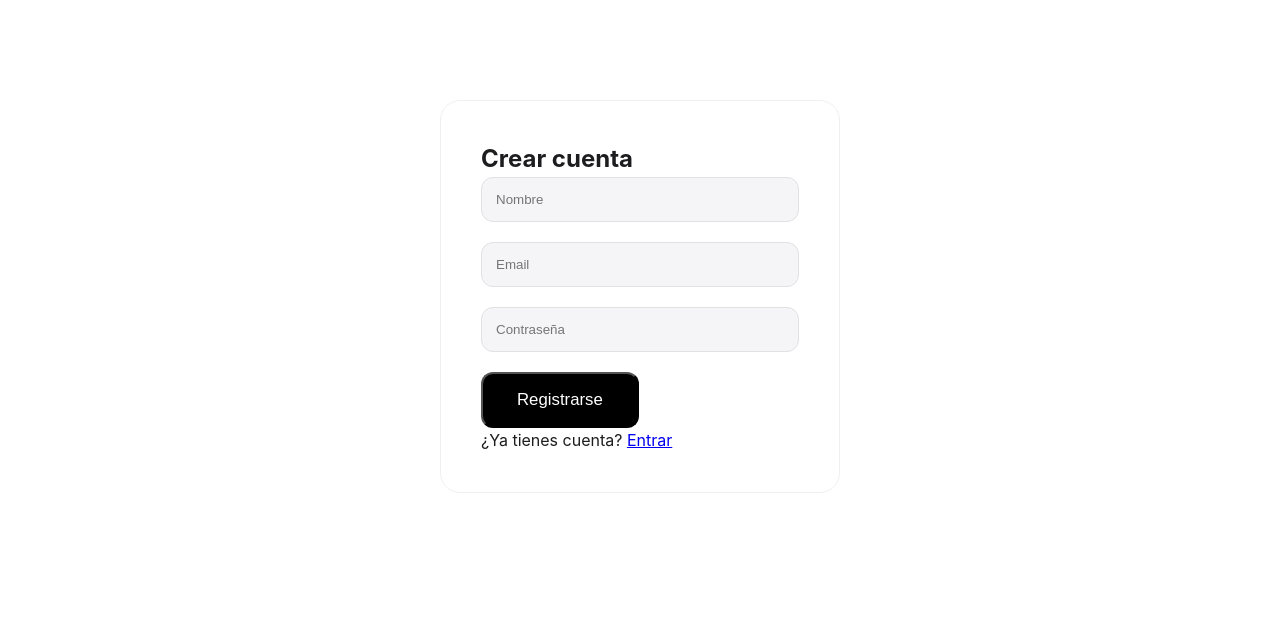
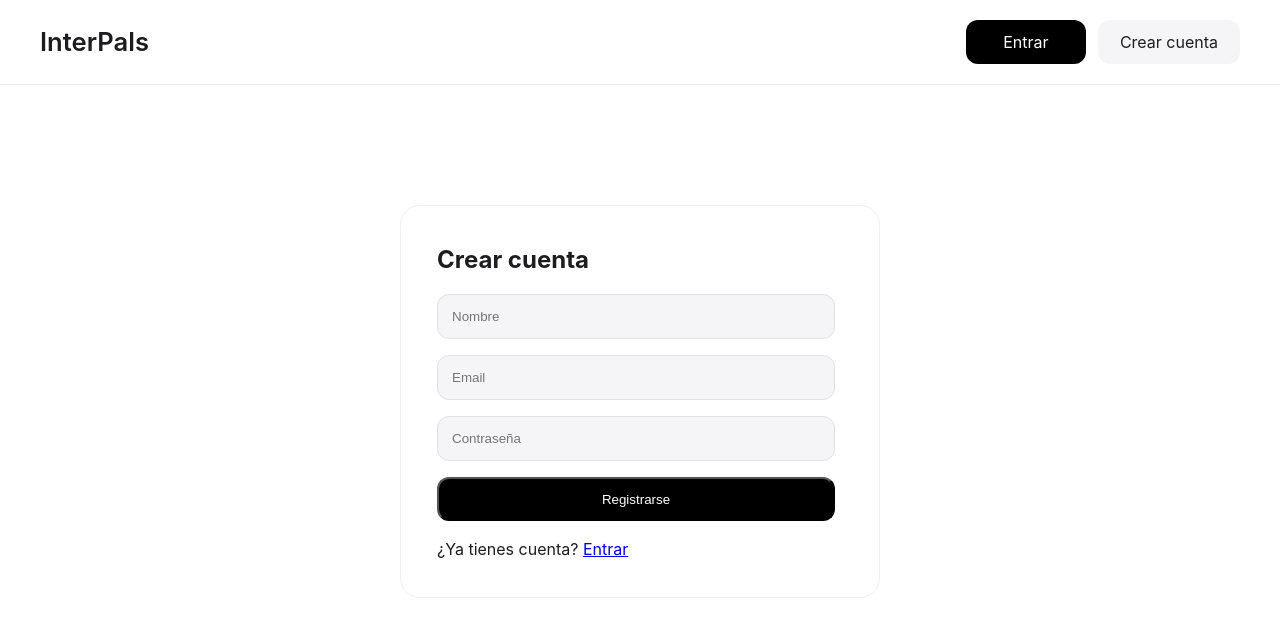
Before and after one commit to tamara-iborra/InterPals, a plain HTML site: page front/signup.html in a window 1280 px wide. Drawn offline with Linux system fonts and the light colour scheme.

Commit message:
add new home styles and small fixes

```diff
--- a/front/css/styles.css
+++ b/front/css/styles.css
@@ -1,3 +1,21 @@
+:root {
+  --header-height: 85px;
+
+  --background-color: #fff;
+  --text-color: #1d1d1f;
+  --label-color: #6e6e73;
+  --border-color: #f0f0f2;
+  --input-border: #e1e1e5;
+
+  --primary-color: #000;
+  --primary-color-hover: #4a4a4a;
+
+  --secondary-color: #f5f5f7;
+  --secondary-color-hover: #d5d5d5;
+
+  --muted-2: #4a4a4a;
+}
+
 * {
   margin: 0;
   padding: 0;
@@ -6,140 +24,115 @@ box-sizing: border-box;
 
 body {
   font-family: -apple-system, BlinkMacSystemFont, "SF Pro Display", "Inter";
-background: #fff;
-color: #1d1d1f;
+  background: var(--background-color);
+  color: var(--text-color);
   line-height: 1.5;
-}
-
-/* Botones */
-.btn, .btn-big, .btn-secondary {
-text-decoration: none;
-border-radius: 12px;
-padding: 10px 22px;
-transition: 0.25s ease;
-display: inline-block;
-}
-
-.btn {
-background: #000;
-color: #fff;
-}
-
-.btn-secondary {
-background: #f5f5f7;
-color: #1d1d1f;
-}
-
-.btn-big {
-background: #000;
-color: #fff;
-padding: 16px 34px;
-font-size: 1.05rem;
 }
 
 /* Header */
 .header {
+  position: sticky;
+  top: 0;
   display: flex;
+  height: var(--header-height);
   justify-content: space-between;
+  align-items: center;
   padding: 20px 40px;
-align-items: center;
+  background-color: var(--background-color);
   border-bottom: 1px solid #f0f0f2;
 }
 
 .header .logo {
+  all: unset;
+  cursor: pointer;
+}
+
+.header .logo h1 {
   font-weight: 600;
   font-size: 1.6rem;
 }
 
-/* Hero */
-.hero {
-text-align: center;
-padding: 120px 20px;
+.header nav {
+  display: flex;
+  gap: 12px;
 }
 
-.hero h2 {
-font-size: 2.8rem;
-font-weight: 600;
-margin-bottom: 20px;
+/* Buttons */
+.btn,
+.btn-big,
+.btn-secondary {
+  display: inline-block;
+  min-height: 44px;
+  min-width: 120px;
+  border-radius: 12px;
+  padding: 10px 22px;
+  text-decoration: none;
+  cursor: pointer;
+  transition: 0.25s ease;
 }
 
-.hero p {
-color: #6e6e73;
-margin-bottom: 30px;
-font-size: 1.2rem;
+.btn {
+  text-align: center;
+  background: var(--primary-color);
+  color: var(--background-color);
 }
 
-.hero-img {
-margin-top: 30px;
-max-width: 700px;
-border-radius: 22px;
+.btn:hover {
+  background: var(--primary-color-hover);
 }
 
-/* Features */
-.features {
-display: flex;
-justify-content: space-around;
-padding: 60px 20px;
-text-align: center;
+.btn-secondary {
+  background: var(--secondary-color);
+  color: var(--text-color);
 }
 
-.feature h3 {
-margin-bottom: 10px;
+.btn-secondary:hover {
+  background: var(--secondary-color-hover);
+}
+
+.btn-big {
+  padding: 16px 34px;
+  font-size: 1.05rem;
+  min-width: 180px;
+}
+
+.btn-full {
+  width: 100%;
 }
 
 /* Form container */
 .form-container {
-max-width: 400px;
-margin: 100px auto;
-padding: 40px;
+  max-width: 480px;
+  margin: 120px auto;
+  padding: 36px;
   background: #fff;
   border-radius: 20px;
   border: 1px solid #f0f0f2;
 }
 
-input {
+.form-container .title {
+  padding-bottom: 16px;
+}
+
+.form-container form {
+  display: flex;
+  flex-direction: column;
+  padding-left: 0px;
+  padding-right: 8px;
+  gap: 16px;
+}
+
+.form-container input {
   width: 100%;
-margin-bottom: 20px;
   padding: 14px;
   border-radius: 12px;
-border: 1px solid #e1e1e5;
-background: #f5f5f7;
+  border: 1px solid var(--input-border);
+  background: var(--secondary-color);
 }
 
 /* Footer */
 .footer {
   text-align: center;
   padding: 40px 20px;
-color: #6e6e73;
+  color: var(--label-color);
 }
-
-.about {
-max-width: 900px;
-margin: 60px auto;
-padding: 0 20px;
-text-align: center;
-}
-
-.about h2 {
-font-size: 2.2rem;
-font-weight: 600;
-margin-bottom: 20px;
-}
-
-.about p {
-font-size: 1.1rem;
-color: #4a4a4a;
-margin-bottom: 30px;
-line-height: 1.6;
-}
-
-.about ul {
-list-style: none;
-padding: 0;
-}
-
-.about ul li {
-margin: 10px 0;
-font-size: 1rem;
-color: #1d1d1f;
-}
--- /dev/null
+++ b/front/js/navbar.js
@@ -0,0 +1,18 @@
+class SiteNavbar extends HTMLElement {
+  connectedCallback() {
+    this.innerHTML = `
+      <header class="header">
+        <a href="home.html" class="logo">
+          <h1>InterPals</h1>
+        </a>
+
+        <nav>
+          <a href="login.html" class="btn">Entrar</a>
+          <a href="signup.html" class="btn-secondary">Crear cuenta</a>
+        </nav>
+      </header>
+    `;
+  }
+}
+
+customElements.define('site-navbar', SiteNavbar);
--- a/front/signup.html
+++ b/front/signup.html
@@ -1,23 +1,28 @@
 <!DOCTYPE html>
 <html lang="es">
+
 <head>
     <meta charset="UTF-8">
     <meta name="viewport" content="width=device-width, initial-scale=1.0">
     <title>InterPals - Registro</title>
     <link rel="stylesheet" href="./css/styles.css">
+    <script defer src="./js/navbar.js"></script>
 </head>
+
 <body>
+    <site-navbar></site-navbar>
     <div class="form-container">
-    <h2>Crear cuenta</h2>
+        <h2 class="title">Crear cuenta</h2>
         <form>
             <input type="text" placeholder="Nombre" required>
             <input type="email" placeholder="Email" required>
             <input type="password" placeholder="Contraseña" required>
-    <button class="btn-big">Registrarse</button>
-    </form>
+            <button class="btn btn-full">Registrarse</button>
             <p class="switch-link">
                 ¿Ya tienes cuenta? <a href="login.html">Entrar</a>
             </p>
+        </form>
     </div>
 </body>
+
 </html>
```
Also changed, not shown: front/css/home.css (added, +84 -0 lines), front/home.html (added, +49 -0 lines), front/index.html (deleted, +0 -50 lines), front/login.html (+10 -3 lines), front/js/main.js (deleted), 1 other file. Lines whose indentation alone changed are shown as unchanged.
